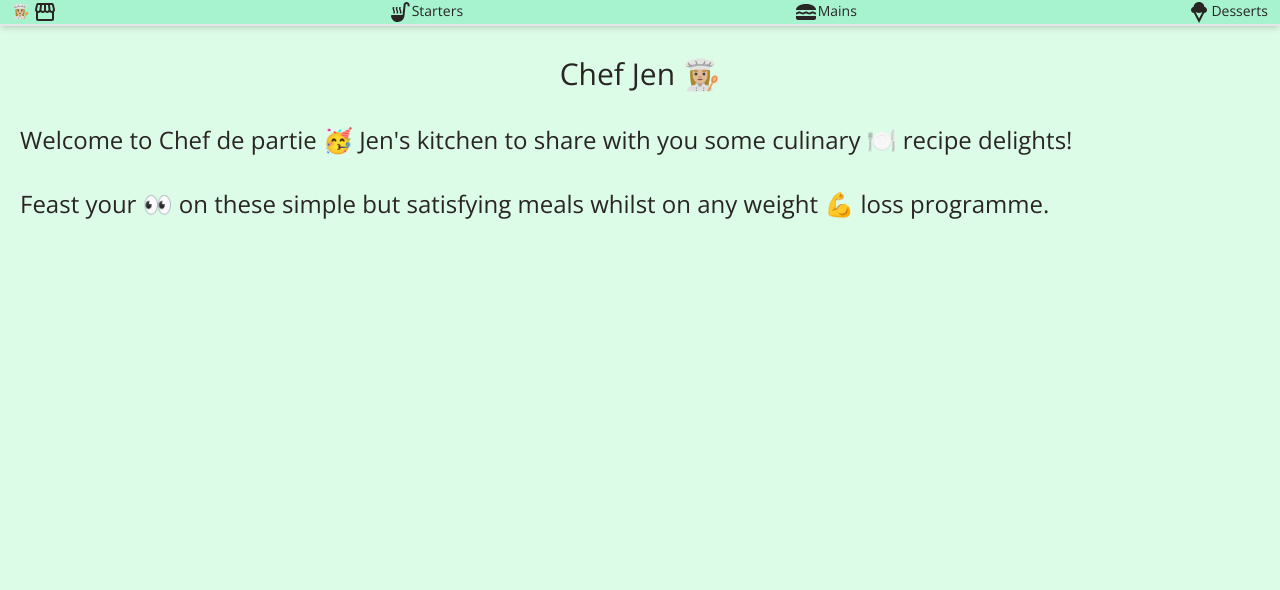
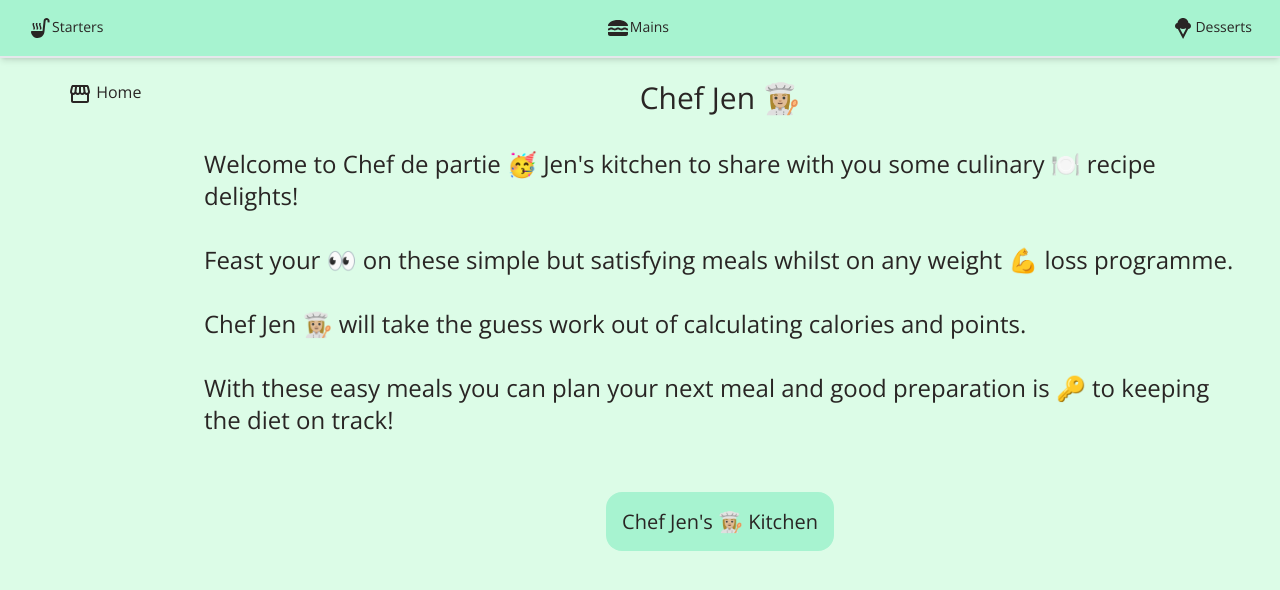
Before and after one commit to jenboyle/chef-jen, a Next.js app: page / in a window 1280 px wide. Shown: the top 590 px of the page. Built offline with nearby package versions, Linux system fonts and the light colour scheme.

Commit message:
Add a side navigation in preparation for future sections

```diff
--- /dev/null
+++ b/app/_components/ChefButtonLink.tsx
@@ -0,0 +1,18 @@
+import Link from "next/link";
+
+interface buttonProps {
+  href: string;
+  children: React.ReactNode;
+}
+function ChefButtonLink({ href, children }: buttonProps) {
+  return (
+    <Link
+      href={href}
+      className="bg-emerald-200 p-4 rounded-2xl text-xl hover:bg-emerald-500"
+    >
+      {children}
+    </Link>
+  );
+}
+
+export default ChefButtonLink;
--- /dev/null
+++ b/app/_components/HomeContent.tsx
@@ -0,0 +1,36 @@
+import ChefArticle from "./ChefArticle";
+import ChefButtonLink from "./ChefButtonLink";
+import ChefTitle from "./ChefTitle";
+
+function HomeContent() {
+  //<ChefArticle>Let's get baking.</ChefArticle>
+  //Enter
+  return (
+    <>
+      <ChefTitle>Chef Jen 👩🏼‍🍳</ChefTitle>
+      <ChefArticle>
+        Welcome to Chef de partie 🥳 Jen&apos;s kitchen to share with you some
+        culinary 🍽️ recipe delights!
+      </ChefArticle>
+      <ChefArticle>
+        Feast your 👀 on these simple but satisfying meals whilst on any weight
+        💪 loss programme.
+      </ChefArticle>
+      <ChefArticle>
+        Chef Jen 👩🏼‍🍳 will take the guess work out of calculating calories and
+        points.
+      </ChefArticle>
+      <ChefArticle>
+        With these easy meals you can plan your next meal and good preparation
+        is 🔑 to keeping the diet on track!
+      </ChefArticle>
+      <div className="text-center p-10">
+        <ChefButtonLink href="/starters">
+          Chef Jen&apos;s 👩🏼‍🍳 Kitchen
+        </ChefButtonLink>
+      </div>
+    </>
+  );
+}
+
+export default HomeContent;
--- a/app/_components/Navigation.tsx
+++ b/app/_components/Navigation.tsx
@@ -1,30 +1,24 @@
 import LunchDiningIcon from "@mui/icons-material/LunchDining";
 import IcecreamIcon from "@mui/icons-material/Icecream";
 import SoupKitchenIcon from "@mui/icons-material/SoupKitchen";
-import StorefrontIcon from "@mui/icons-material/Storefront";
 import ChefNavLink from "./ChefNavLink";
 
 function Navigation() {
   return (
-    <ul className="bg-emerald-200 border-b-2 shadow-md z-50 fixed w-full flex justify-between items-center text-sm px-3">
-      <li>
-        <ChefNavLink href="/">
-          👩🏼‍🍳 <StorefrontIcon />
-        </ChefNavLink>
-      </li>
-      <li>
+    <ul className="bg-emerald-200 border-b-2 shadow-md z-50 fixed w-full flex justify-between items-center text-sm px-3 p-4">
+      <li className="mx-4">
         <ChefNavLink href="/starters">
           <SoupKitchenIcon />
           Starters
         </ChefNavLink>
       </li>
-      <li>
+      <li className="mx-4">
         <ChefNavLink href="/mains">
           <LunchDiningIcon />
           Mains
         </ChefNavLink>
       </li>
-      <li>
+      <li className="mx-4">
         <ChefNavLink href="/desserts">
           <IcecreamIcon />
           Desserts
--- /dev/null
+++ b/app/_components/SideNavigation.tsx
@@ -0,0 +1,18 @@
+import ChefNavLink from "./ChefNavLink";
+import StorefrontIcon from "@mui/icons-material/Storefront";
+
+function SideNavigation() {
+  return (
+    <div className="row-span-full">
+      <ul>
+        <li className="px-6 py-8">
+          <ChefNavLink href="/">
+            <StorefrontIcon /> Home
+          </ChefNavLink>
+        </li>
+      </ul>
+    </div>
+  );
+}
+
+export default SideNavigation;
--- a/app/layout.tsx
+++ b/app/layout.tsx
@@ -3,6 +3,7 @@ import "./globals.css";
 
 import { Open_Sans } from "next/font/google";
 import Header from "./_components/Header";
+import SideNavigation from "./_components/SideNavigation";
 
 export const metadata: Metadata = {
   title: {
@@ -29,8 +30,10 @@ export default function RootLayout({
         className={`${opensans.className} bg-green-100 text-stone-800 flex flex-col min-h-screen`}
       >
         <Header />
-        <div className="flex-1 px-5 py-6">
-          <main className="max-w-7xl mx-auto">{children}</main>
+
+        <div className="flex-1 px-5 py-6 grid h-dvh grid-cols-[10rem,1fr] grid-rows-[auto,1fr] m-6">
+          <SideNavigation />
+          <main className="max-w-7xl mx-auto w-full">{children}</main>
         </div>
       </body>
     </html>
--- a/app/page.tsx
+++ b/app/page.tsx
@@ -1,18 +1,5 @@
-import ChefArticle from "./_components/ChefArticle";
-import ChefTitle from "./_components/ChefTitle";
+import HomeContent from "./_components/HomeContent";
 
 export default function Home() {
-  return (
-    <>
-      <ChefTitle>Chef Jen 👩🏼‍🍳</ChefTitle>
-      <ChefArticle>
-        Welcome to Chef de partie 🥳 Jen&apos;s kitchen to share with you some
-        culinary 🍽️ recipe delights!
-      </ChefArticle>
-      <ChefArticle>
-        Feast your 👀 on these simple but satisfying meals whilst on any weight
-        💪 loss programme.
-      </ChefArticle>
-    </>
-  );
+  return <HomeContent />;
 }
```
Also changed, not shown: ww.csv (added).
